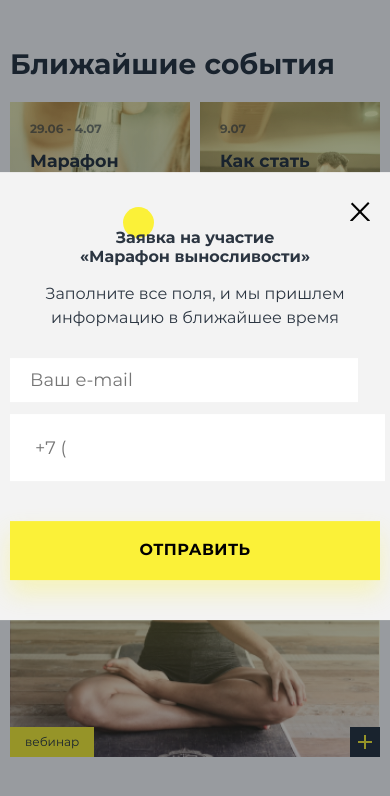
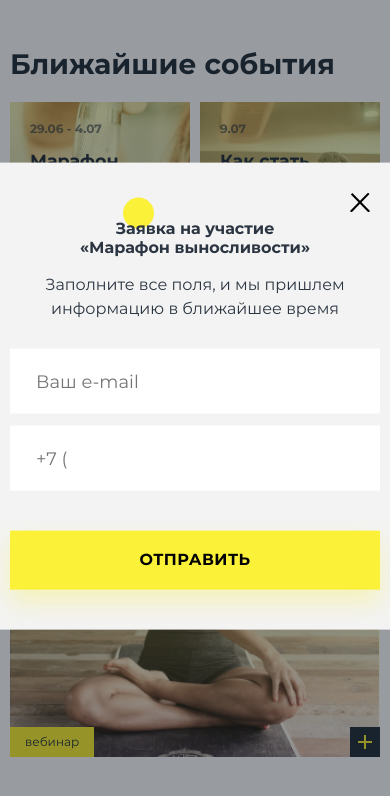
Before and after one commit to keaasd/Module01-Gym, a plain HTML site: page index.html in a window 390 px wide. Both pictures are taken after a click on the button 175 px from the left and 1216 px from the top of the page. Shown: the part 820-1616 px from the top of the page. Drawn offline with Linux system fonts and the light colour scheme.

Commit message:
Change in Input

```diff
--- a/css/style.css
+++ b/css/style.css
@@ -455,8 +455,8 @@ main {
     font-size: 18px;
     line-height: 125%;
     margin: 0;
-    padding-top: 40px;
-    padding-bottom: 0;
+    margin-top: 40px;
+    padding: 0;
     transition: 0.2s;
 }
 .menu-text-span {
@@ -466,6 +466,7 @@ main {
     max-height: 0;
     transition: 0.3s linear;
     margin: 0;
+    padding-bottom: 0;
     transition: 0.2s;
 }
 .power-mix {
@@ -970,7 +971,6 @@ footer {
     margin-top: 19px;
     margin-bottom: 20px;
     opacity: .2;
-    transition: width .5s ease-in-out, left .5s ease-in-out;
 }
 .modal-item {
     display: flex;
@@ -1104,24 +1104,12 @@ footer {
     display: none;
 }
 .popup-mail {
-    background-color: #fff;
-    background-image: none;
-    border: none;
-    color: #2B3541;
+    display: block;
+    width: 100%;
+    padding-left: 25px;
+    padding-right: 25px;
     font-size: 18px;
-    width: 100%;
     height: 65px;
-    outline: none;
-    padding-left: 25px;
-    max-width: 94%;
-    margin-bottom: 20px;
-}
-.popup-mail {
-    display: block;
-    width: 100%;
-    padding: 10px 19px;
-    font-size: 18px;
-    height: 100%;
     margin-bottom: 12px;
     box-sizing: border-box;
     border: 1px solid transparent;
@@ -1135,15 +1123,22 @@ footer {
 }
 .popup-tel {
     background-color: #fff;
-    background-image: none;
-    border: none;
     color: #2B3541;
     font-size: 18px;
     width: 100%;
     height: 65px;
     outline: none;
+    border: 1px solid transparent;
     padding-left: 25px;
-    max-width: 94%;
+    padding-right: 25px;
+    box-sizing: border-box;
+}
+.popup-tel:focus:invalid {
+    outline: 1px solid #AE0303;
+}
+.popup-tel:focus {
+    outline: 1px solid #FBF138;
+    background: #FFFFFF;
 }
 .pupup-btn {
     display: block;
@@ -1250,9 +1245,7 @@ footer {
     .frontend-blok:hover {
         color: rgba(43, 53, 65, 1);
     }
-    .popup-mail:hover, .popup-tel:hover {
-    background: rgba(243, 243, 243, 1);
-    }
+
     .pupup-btn:hover {
         background-color: #2B3541;
         color: #FBF138;
@@ -1574,7 +1567,7 @@ footer {
         padding-top: 4%;
     }
     .text-2 {
-        padding-top: 40px;
+        margin-top: 40px;
     }
     .training-card {
         display: flex;
@@ -1652,11 +1645,8 @@ footer {
     .menu-grid-btn-add {
         display: block;
     }
-    .menu-text-span {
-        margin-bottom: 18px;
-    }
     .functional-training:hover .menu-text-span {
-        margin-top: 16px;
+        margin-top: 20px;
     }
     /* kkk */
     .company-adv {
--- a/index.html
+++ b/index.html
@@ -320,9 +320,9 @@
             </div>
             <form class="popup-form" action="https://jsonplaceholder.typicode.com/posts" method="post">
                 <div class="input-container">
-                    <input class="popup-mail" type="email" name="popup" placeholder="Ваш e-mail" maxlength="20" autofocus="">
+                    <input class="popup-mail" type="email" name="popup" placeholder="Ваш e-mail">
                     <p class="popup-text-hidden">Некорректный адрес e-mail</p>
-                    <input class="popup-tel" type="tel" name="popup"  placeholder="+7 (">
+                    <input class="popup-tel" type="tel" name="popup"  placeholder="+7 (" >
                     <p class="popup-text-hidden">Некорректный номер телефона</p>
                 </div>
                 <button class="pupup-btn" type="submit" title="Отправить" name="popup">Отправить</button>
```
Lines whose indentation alone changed are shown as unchanged.
